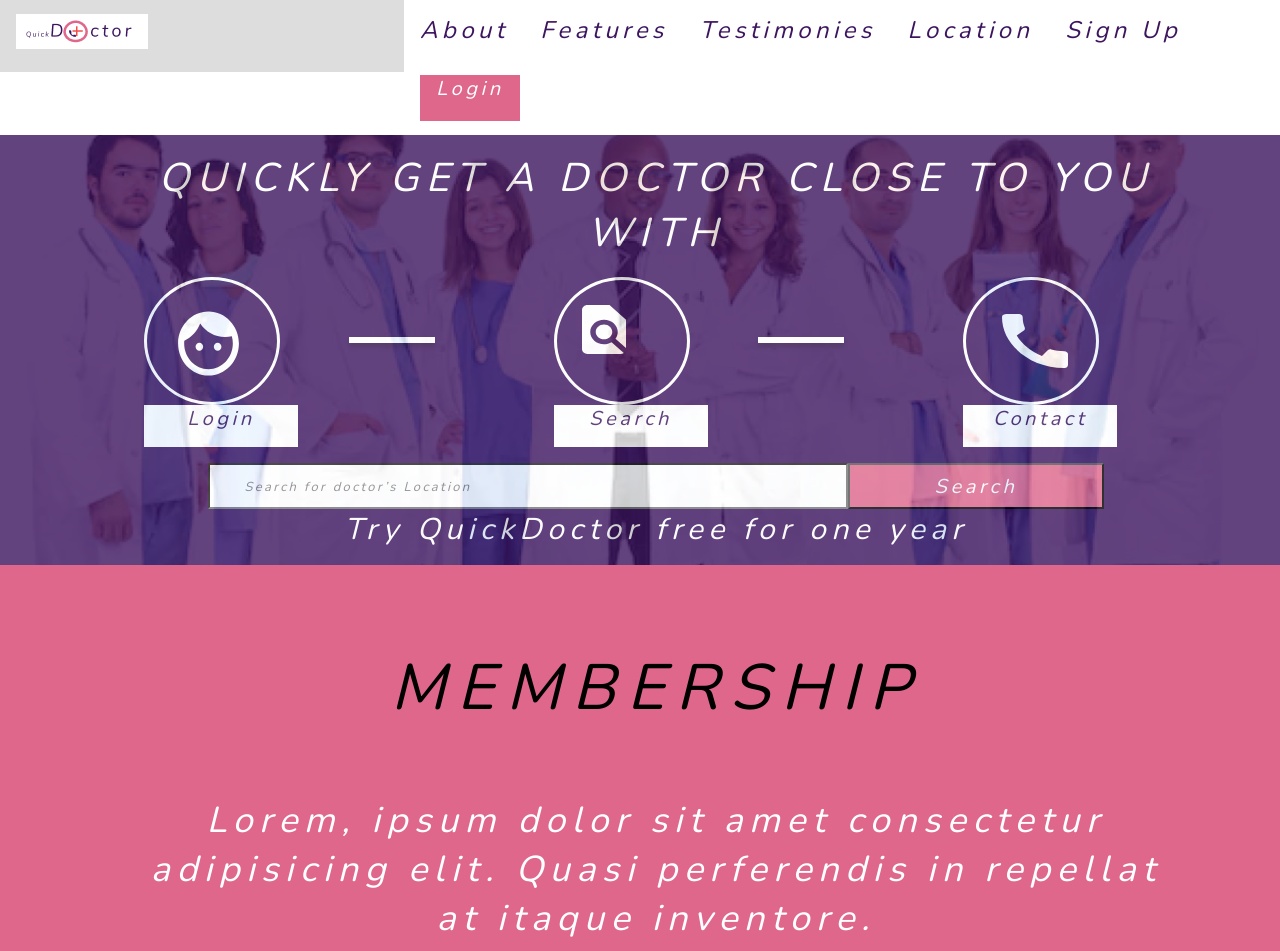
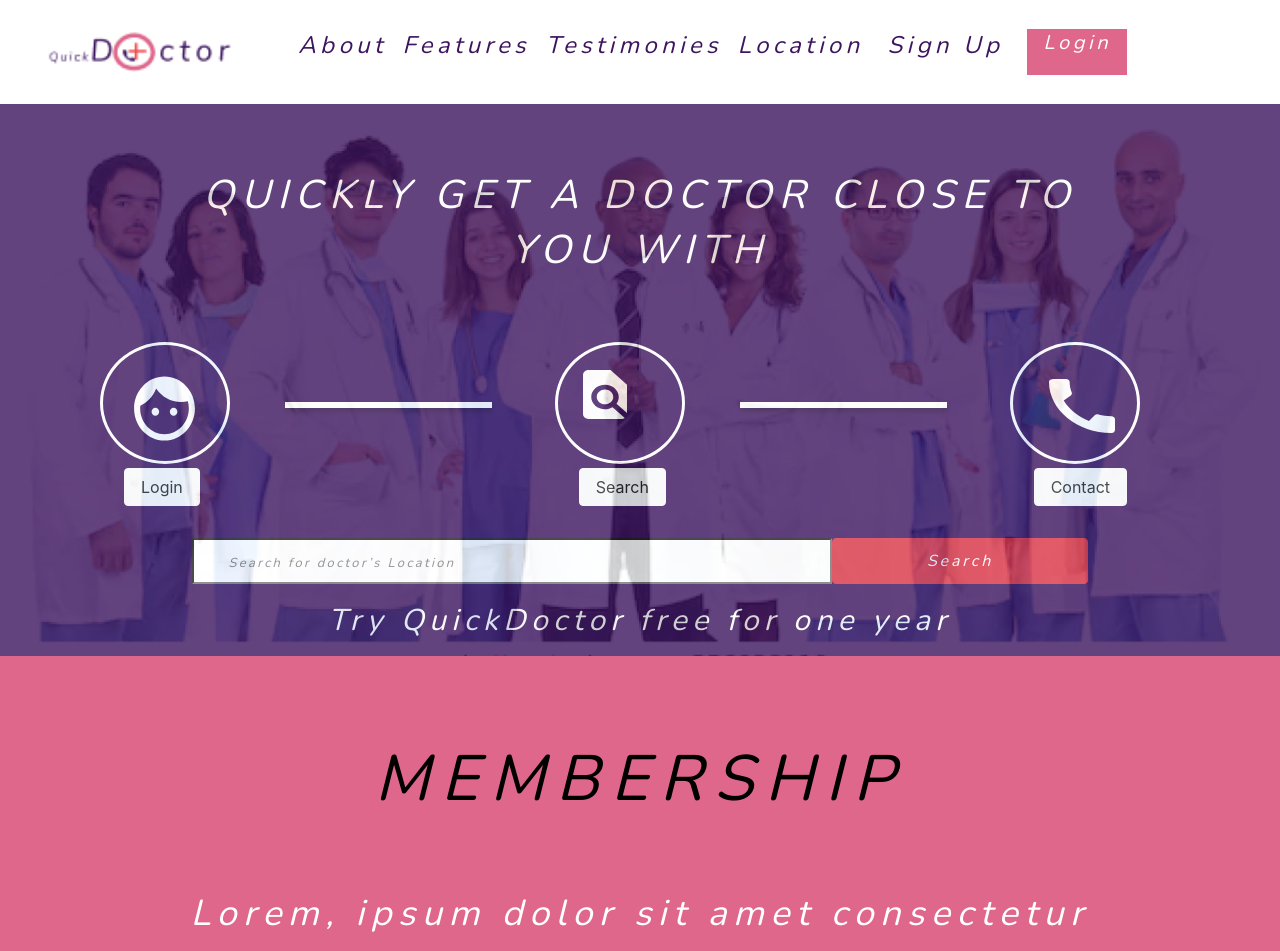
Before and after one commit to pidoxy/team-249-QuickDoctor-app, a Django app: template templates/index.html in a window 1280 px wide; the page is wider, and only the part inside the window is pictured. Shown: the top 951 px of that part. Run offline with Django 3.2, Linux system fonts and the light colour scheme; the template is opened without the code that fills it, so the values that code supplies are empty; some libraries are stand-ins or nearby versions; grey boxes are pictures that could not be loaded.

Commit message:
fixed hamburger icon and som responsiveness

```diff
--- a/templates/css/main.css
+++ b/templates/css/main.css
@@ -75,6 +75,8 @@
   .first-section{
     background-repeat: no-repeat;
     width: 100%;
+    padding-left: 0 !important;
+    padding-right: 0 !important;;
 
   }
   .first-section>section{
@@ -167,8 +169,6 @@
 
 width: 20vw;
 height: 46px;
-background: #DF678C;
-
 
 font-family: Nunito;
     font-style: italic;
@@ -357,7 +357,7 @@
 font-style: italic;
 font-weight: normal;
 font-size: 44px;
-display: flex;
+/* display: flex; */
 text-align: center;
 letter-spacing: 0.18em;
 
@@ -383,11 +383,12 @@
   .sub{
     display: grid;
     grid-template-columns: repeat(2, 1fr);
+    margin-left: 130px !important;
 
   }
   .sub>img{
     height: 50px;
-    margin-top: -100px;
+
   }
   .fifth-section{
     display: grid;
--- a/templates/index.html
+++ b/templates/index.html
@@ -1,5 +1,6 @@
 <!DOCTYPE html>
 <html lang="en">
+
 <head>
     <meta charset="UTF-8">
     <meta name="viewport" content="width=device-width, initial-scale=1.0">
@@ -8,73 +9,90 @@
     <link rel="stylesheet" href="css/main.css">
     <link href='https://fonts.googleapis.com/css?family=Nunito' rel='stylesheet'>
     <script src="https://cdnjs.cloudflare.com/ajax/libs/jquery/3.0.0-alpha1/jquery.min.js"></script>
+    <link rel="stylesheet" href="https://stackpath.bootstrapcdn.com/bootstrap/4.5.0/css/bootstrap.min.css"
+        integrity="sha384-9aIt2nRpC12Uk9gS9baDl411NQApFmC26EwAOH8WgZl5MYYxFfc+NcPb1dKGj7Sk" crossorigin="anonymous">
 
     <script src="js/typed.js"></script>
 
     <title>Document</title>
 </head>
+
 <body>
     <header>
 
-<div class="topnav" id="myTopnav">
-    <a href="index.html" class="active"><img src="images/logo.png" alt=""></a>
-    <a href="#news">About</a>
-    <a href="#contact">Features</a>
-    <a href="#about">Testimonies</a>
-    <a href="#about">Location</a>
+        <nav class="navbar navbar-expand-xl topnav" id="myTopnav">
+            <a class="navbar-brand" href="index.html">
+                <img src="images/logo.png" alt="QuickDoctor" height="60" loading="lazy">
+              </a>
+
+                <!--toggler button -->
+
+                <button class="navbar-toggler" type="button" data-toggle="collapse" data-target="#collapseNavbarContent" aria-controls="collapseNavbarContent" aria-expanded="false" aria-label="Toggle navigation">
+                    <span><i class="fa fa-bars"></i></span>
+                  </button>
+
+              <div class="collapse navbar-collapse " id="collapseNavbarContent">
+                <div class="navbar-nav">
+                  <a class="nav-item nav-link" href="#news">About</a>
+                  <a class="nav-item nav-link" href="#contact">Features</a>
+                  <a class="nav-item nav-link" href="#about">Testimonies</a>
+                  <a class="nav-item nav-link" href="#about">Location</a>
                   <a href="signup.html">Sign Up</a>
-    <a href="login.html"><div class="button">Login</div></a>
-    <a href="javascript:void(0);" class="icon" onclick="myFunction()">
-      <i class="fa fa-bars"></i>
+                <a  class="nav-item nav-link" href="login.html">
+                    <div class="button">Login</div>
                 </a>
                 </div>
+              </div>
+            </nav>
     </header>
     <main>
 
-        <section class="first-section" style="background-image: url('images/doctor-background.png'); background-position: center;  background-size: cover;">
+        <section class="container-fluid first-section"
+            style="background-image: url('images/doctor-background.png'); background-position: center;  background-size: cover;">
             <section>
-<div class="intro">
+                <div class="intro p-5">
                     QUICKLY GET A DOCTOR CLOSE TO YOU WITH <div class="typed"></div>
                 </div>
-<div class="description">
-    <div>
-        <div class="circle"><img src="images/face.svg" alt=""></div>
-        <div class="rectangle">Login</div>
+                <div class="container description row">
+                    <div class="col">
+                        <div class="circle "><img src="images/face.svg" alt="Login"></div>
+                        <a href="login.html" class="btn btn-light pl-3 mt-1 ml-4 pr-3" role="button">Login</a>
                     </div>
-    <div class="line">
+                    <div class="col line mr-5 ">
 
                     </div>
-    <div>
-        <div class="circle"><img src="images/search.svg" alt=""></div>
-        <div class="rectangle">Search</div>
+                    <div class="col">
+                        <div class="circle"><img src="images/search.svg" alt="Search"></div>
+                        <a href="login.html" class="btn btn-light pl-3 ml-4 mt-1 pr-3" role="button">Search</a>
                     </div>
-    <div class="line">
+                    <div class="col line mr-5">
 
                     </div>
-    <div>
-        <div class="circle"><img src="images/call.svg" alt=""></div>
-        <div class="rectangle">Contact</div>
+                    <div class="col">
+                        <div class="circle"><img src="images/call.svg" alt="Contact"></div>
+                        <a href="#contact" class="btn btn-light pl-3 ml-4 mt-1 pr-3" role="button">Contact</a>
                     </div>
-    <div class="line hide"></div>
+
 
                 </div>
                 <div class="searchdiv">
-    <input type="search" class="search" placeholder="Search for doctor’s Location">
-    <input type="button" class="searchbutton" value="Search">
+                    <input type="search" class="mt-3  search" placeholder="Search for doctor’s Location">
+                    <input type="button" class="mt-3 searchbutton btn btn-danger" value="Search">
                 </div>
-<div class="lastintro">
+                <div class="mt-3 lastintro">
                     Try QuickDoctor free for one year
                 </div>
             </section>
 
         </section>
-        <section class="second-section">
+        <section class="container-fluid second-section">
             <div class="membership">
                 MEMBERSHIP
 
             </div>
             <div class="mem-des">
-               Lorem, ipsum dolor sit amet consectetur adipisicing elit. Quasi perferendis in repellat at itaque inventore.
+                Lorem, ipsum dolor sit amet consectetur adipisicing elit. Quasi perferendis in repellat at itaque
+                inventore.
             </div>
         </section>
         <section class="third-section">
@@ -86,7 +104,8 @@
                     Nemo enim ipsam <br> voluptatem quia voluptas
                 </div>
             </div>
-            <div class="centerdiv" style="background-image: url('images/centerpic.svg'); background-repeat: no-repeat;height: 400px;">
+            <div class="centerdiv"
+                style="background-image: url('images/centerpic.svg'); background-repeat: no-repeat;height: 400px;">
 
                 <img src="images/rect.svg" alt="" class="rectsvg">
             </div>
@@ -119,22 +138,29 @@
                 </div>
             </div>
         </section>
-        <section class="fourth-section">
-<div class="downloadheading">Download <img src="images/logo.svg" alt="" class="imgfourth"> App</div>
-<div class="dtext">
-    Subscribe to our newsletter, as we will keep you informed on our latest updates, including when our mobile apps will be released
+        <section class="fourth-section container-fluid">
+            <div class="container">
+            <div class="downloadheading row">
+                <div class="col">Download</div>
+                 <div class="col"><img src="images/logo.svg" alt="QuickDoctor" class="imgfourth"></div>
+                 <div class="col"> App</div>
+                </div>
+            <div class="dtext container">
+                Subscribe to our newsletter, as we will keep you informed on our latest updates, including when our
+                mobile apps will be released
 
             </div>
 
-<div class="sub">
-    <img src="images/andriod.png" alt="">
-    <img src="images/app-store.jpg" alt="">
+            <div class=" sub container">
+                <img  src="images/andriod.png" alt="Download on google play store">
+                <img  src="images/app-store.jpg" alt="Download on app store">
+            </div>
         </div>
         </section>
         <section class="fifth-section">
-    <div class="searchdiv">
+            <div class="searchdiv ">
                 <input type="text" class="search" placeholder="johndoe@xyz.abc">
-        <input type="button" class="searchbutton" value="Subscribe">
+                <input type="button" class="btn btn-danger searchbutton" value="Subscribe">
             </div>
         </section>
         <footer>
@@ -164,7 +190,7 @@
                 </div>
             </section>
             <div>
-        <div>
+                <div class="container d-flex m-auto">
                     &copy <div class="2020"> 2020</div><img src="images/logo.png" alt="">
                 </div>
             </div>
@@ -176,5 +202,14 @@
 
 
 <script src="https://cdnjs.cloudflare.com/ajax/libs/typed.js/1.1.1/typed.min.js"></script>
+<script src="https://code.jquery.com/jquery-3.5.1.slim.min.js"
+    integrity="sha384-DfXdz2htPH0lsSSs5nCTpuj/zy4C+OGpamoFVy38MVBnE+IbbVYUew+OrCXaRkfj"
+    crossorigin="anonymous"></script>
+<script src="https://cdn.jsdelivr.net/npm/popper.js@1.16.0/dist/umd/popper.min.js"
+    integrity="sha384-Q6E9RHvbIyZFJoft+2mJbHaEWldlvI9IOYy5n3zV9zzTtmI3UksdQRVvoxMfooAo"
+    crossorigin="anonymous"></script>
+<script src="https://stackpath.bootstrapcdn.com/bootstrap/4.5.0/js/bootstrap.min.js"
+    integrity="sha384-OgVRvuATP1z7JjHLkuOU7Xw704+h835Lr+6QL9UvYjZE3Ipu6Tp75j7Bh/kR0JKI"
+    crossorigin="anonymous"></script>
 
 </html>
```
Lines whose indentation alone changed are shown as unchanged.
